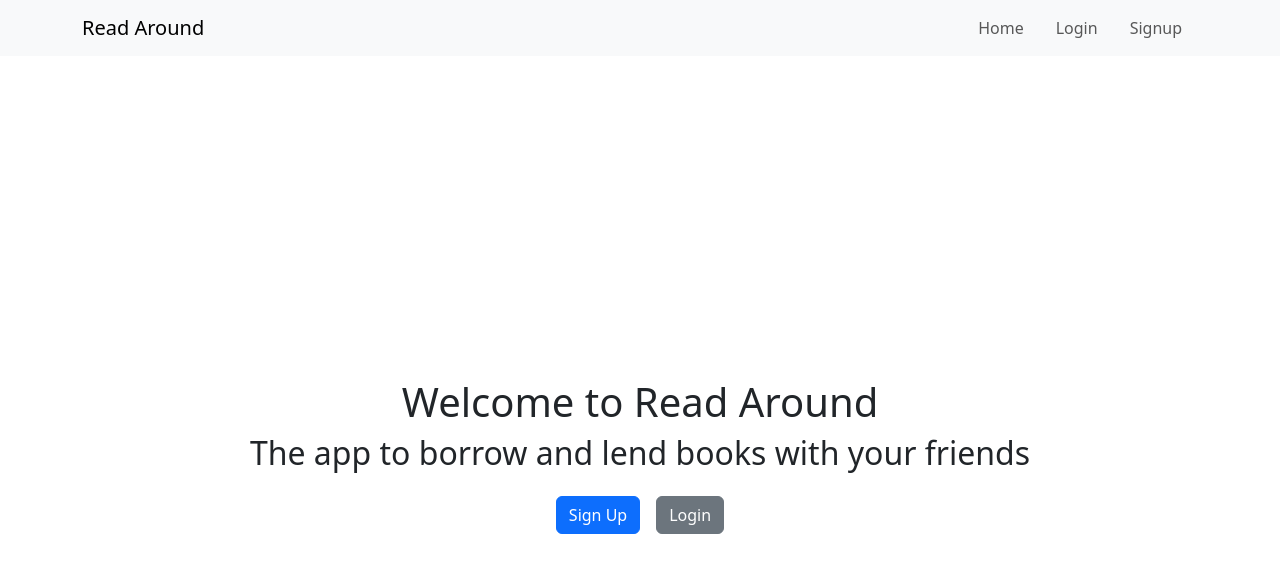
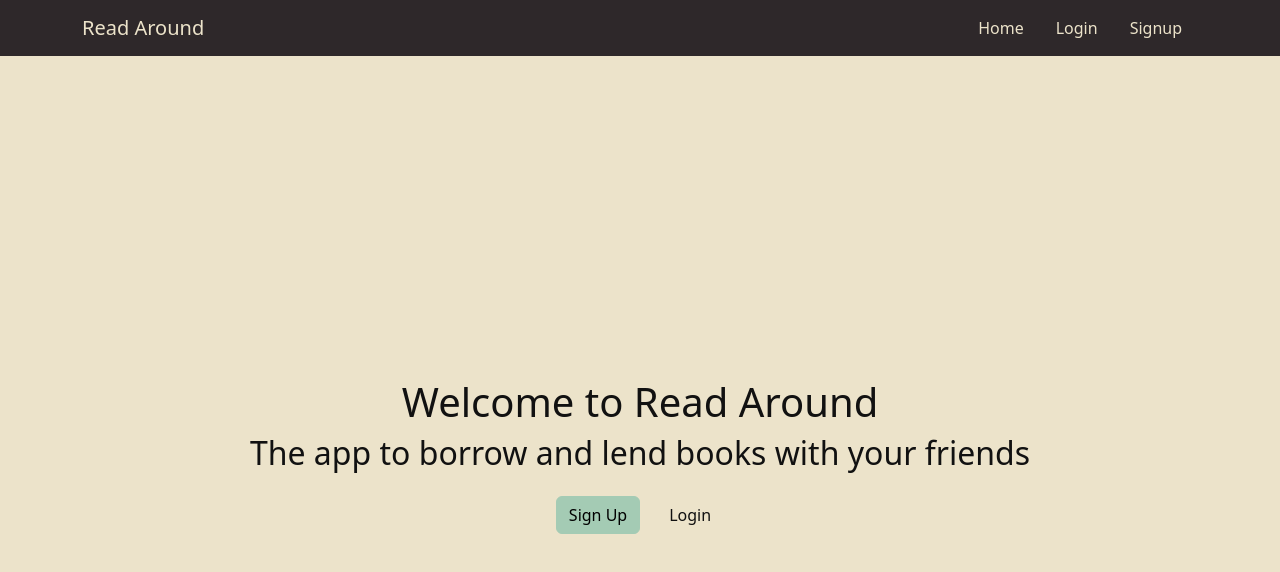
Before and after one commit to WrenCoded/read-around, a React (Vite) app in the folder frontend/: page / in a window 1280 px wide. Shown: the top 572 px of the page. Built offline with nearby package versions, Linux system fonts and the light colour scheme.

Commit message:
basic color theme with bootstrap

```diff
--- /dev/null
+++ b/frontend/scss/custom.scss
@@ -0,0 +1,16 @@
+
+
+
+// Your variable overrides
+$body-bg: #ECE3CA;
+$body-color: #111;
+
+$theme-colors: (
+  "primary": #a4cbb4,
+  "danger": #ef9995,
+  // dc8850 orange
+
+);
+
+// Bootstrap and its default variables
+@import "node_modules/bootstrap/scss/bootstrap";
--- /dev/null
+++ b/frontend/scss/nav-custom.scss
@@ -0,0 +1,11 @@
+// src/navbar-custom.scss
+
+.custom-navbar {
+  background-color: #2e282a; // Custom background color
+  .navbar-brand, .navbar-nav .nav-link {
+    color: #ECE3CA; // Custom text color
+  }
+  .navbar-nav .nav-link:hover {
+    color: #6acc0e; // Custom hover color
+  }
+}
--- a/frontend/src/components/Nav.jsx
+++ b/frontend/src/components/Nav.jsx
@@ -3,6 +3,7 @@ import Container from "react-bootstrap/Container";
 import Nav from "react-bootstrap/Nav";
 import Navbar from "react-bootstrap/Navbar";
 import { AuthContext } from "../AuthContext";
+
 
 function NavComponent() {
   const { isLoggedIn, logout } = useContext(AuthContext);
@@ -11,7 +12,7 @@ function NavComponent() {
   };
 
   return (
-    <Navbar expand="lg" className="bg-body-tertiary">
+    <Navbar expand="lg" className="custom-navbar">
       <Container>
         <Navbar.Brand href="/home">Read Around</Navbar.Brand>
         <Navbar.Toggle aria-controls="basic-navbar-nav" />
--- a/frontend/src/main.jsx
+++ b/frontend/src/main.jsx
@@ -1,8 +1,10 @@
 import React from 'react'
 import ReactDOM from 'react-dom/client'
+// Importing the Bootstrap CSS
+import "../scss/custom.scss";
+import '../scss/nav-custom.scss'; // Your custom navbar styles
 import App from './App.jsx'
-// Importing the Bootstrap CSS
-import "./scss/custom.scss";
+
 
 ReactDOM.createRoot(document.getElementById('root')).render(
   <React.StrictMode>
--- a/frontend/src/pages/Home.jsx
+++ b/frontend/src/pages/Home.jsx
@@ -3,7 +3,7 @@ import { AuthContext } from "../AuthContext";
 import { useContext } from "react";
 
 export default function Home() {
-   const { isLoggedIn, username } = useContext(AuthContext);
+   const { isLoggedIn, username, logout } = useContext(AuthContext);
 
    if (isLoggedIn) {
       return (
@@ -12,7 +12,7 @@ export default function Home() {
             <Col>
               <h1 className="text-center">Welcome, {username}!</h1>
               <div className="container d-flex justify-content-center mt-4 space-evenly gap-3">
-                <Button variant="danger" href="/logout">
+                <Button variant="danger" onClick={logout}>
                   Logout
                 </Button>
                 <Button variant="primary" href="/user-profile">
--- a/frontend/src/scss/custom.scss
+++ /dev/null
@@ -1,13 +0,0 @@
-
-
-// Override Bootstrap's default variables
-$primary: #d034db;
-$secondary: #2ecc71;
-$success: #28a745;
-$info: #17a2b8;
-$warning: #ffc107;
-$danger: #dc3545;
-$light: #ffe0bd;
-$dark: #343a40;
-
-@import "~bootstrap/scss/bootstrap";
```
